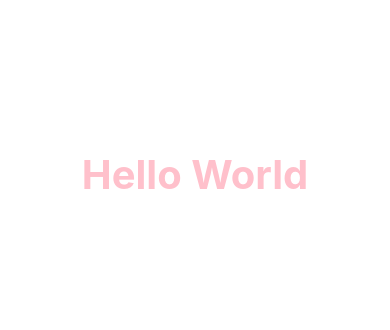
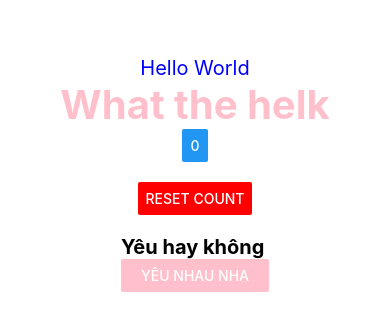
Before and after one commit to vuhahodo/LearnReactNative, a React Native app: screen / in a window 390 px wide. Shown: the part 248-578 px from the top of the page. Built offline with nearby package versions, Linux system fonts and the light colour scheme.

Commit message:
This is Button

```diff
--- a/App.tsx
+++ b/App.tsx
@@ -1,25 +1,75 @@
 import { StatusBar } from 'expo-status-bar';
-import { StyleSheet, Text, View } from 'react-native';
+import { Button, StyleSheet, Text, View } from 'react-native';
+import {useState} from 'react';
+
+  const quotes = [
+    "Yêu",
+    "Không",
+    "Khog biet",
+  ];
 
 export default function App() {
+  const [count, setCount] = useState<number>(0);
+  const [quote,setQuote] = useState<string>("Yêu nhau nha")
+  function handlePress() {
+    setCount(0);
+  }
+  function handlePressLove() {
+    const randomIndex = Math.floor(Math.random() * quotes.length)
+    setQuote(quotes[randomIndex]);
+  }
+
   return (
     <View style={styles.container}>
-      <Text style ={styles.editText}>Hello World</Text>
+      <Text style ={styles.test}>Hello World</Text>
+      <Text style ={styles.editText}>What the helk</Text>
+      <Button
+        title={count.toString()}
+        onPress={() => setCount(count + 1)}
+      />
+      <View style={{ marginTop: 20 , marginBottom: 20 }}>
+        <Button
+          color={"red"}
+          title="Reset Count"
+          onPress={handlePress}
+        />
+      </View>
+      <View>
+        <Text style={styles.Text}>Yêu hay không </Text>
+        <Button
+          title  = {quote}
+          color = "pink"
+          onPress={handlePressLove}
+        />
+      </View>
+
       <StatusBar style="auto" />
     </View>
   );
 }
 
 const styles = StyleSheet.create({
+
   container: {
     flex: 1,
     backgroundColor: '#fff',
     alignItems: 'center',
     justifyContent: 'center',
   },
+  Text: {
+    fontSize: 20,
+    color: 'black',
+    fontWeight: 'bold',
+
+  },
   editText: {
     fontSize: 40,
     color: 'pink',
     fontWeight: 'bold',
+  },
+  test: {
+    fontSize: 20,
+    color: 'blue',
+    fontWeight: 'normal',
   }
 });
```
